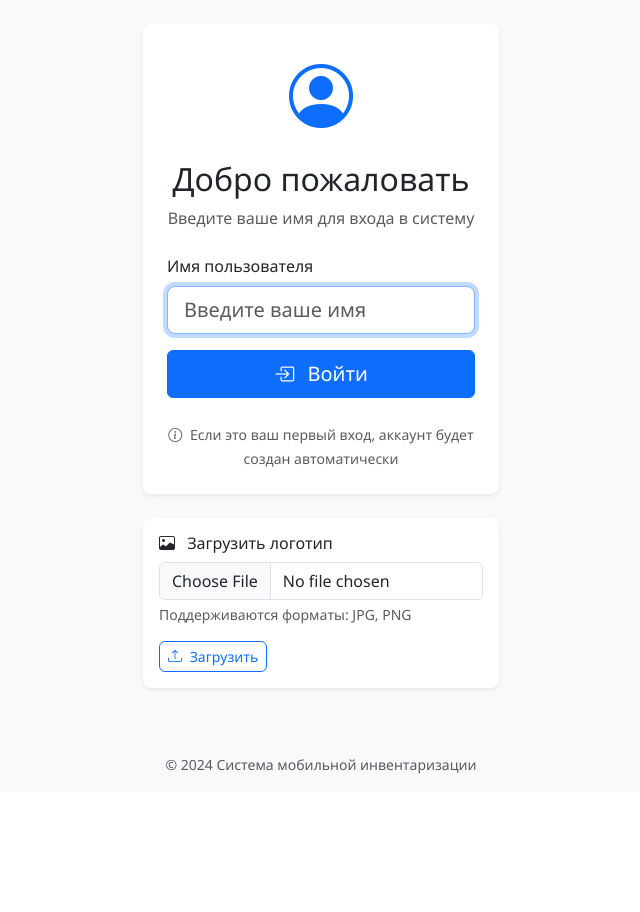
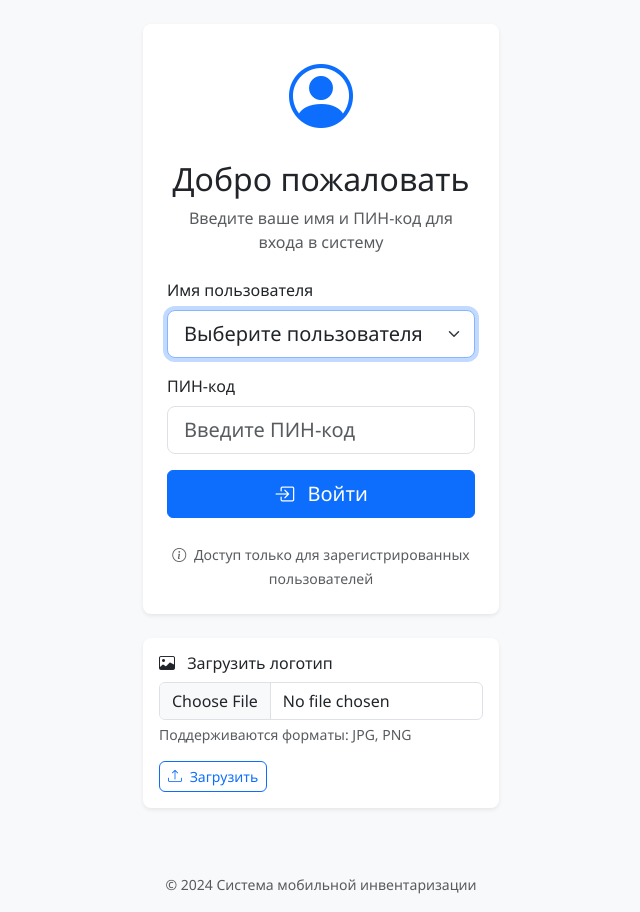
Before and after one commit to darkistan/Code, a FastAPI app: page / in a window 1280 px wide. Shown: the part 56-968 px from the top of the page, without its empty margins (319-959 px from the left). Before the commit the page ends 830 px from the top, so only its background shows below. Run offline with FastAPI, Linux system fonts and the light colour scheme.

Commit message:
Add user authentication with PIN and user management via users.txt
Co-authored-by: darkistan5 <darkistan5@gmail.com>

```diff
--- a/main.py
+++ b/main.py
@@ -101,24 +101,49 @@ def get_logo_path():
             return f"/static/logo/logo.{ext}"
     return None
 
+def load_users_from_file():
+    """Загружает пользователей из файла users.txt"""
+    users = {}
+    try:
+        with open('users.txt', 'r', encoding='utf-8') as f:
+            for line in f:
+                line = line.strip()
+                if line and ':' in line:
+                    name, pin = line.split(':', 1)
+                    users[name.strip()] = pin.strip()
+    except FileNotFoundError:
+        print("Файл users.txt не найден. Создайте файл с пользователями в формате: Имя:ПИН")
+    return users
+
+def authenticate_user(name: str, pin: str) -> bool:
+    """Проверяет пользователя и пин-код"""
+    users = load_users_from_file()
+    return name in users and users[name] == pin
+
 def get_or_create_user(name: str) -> int:
+    """Получает пользователя из БД или создает его если он есть в файле"""
     conn = get_db_connection()
     cursor = conn.cursor()
 
-    # Проверяем, существует ли пользователь
+    # Проверяем, существует ли пользователь в БД
     cursor.execute("SELECT id FROM users WHERE name = ?", (name,))
     user = cursor.fetchone()
 
     if user:
         user_id = user['id']
     else:
-        # Создаем нового пользователя
-        cursor.execute(
-            "INSERT INTO users (name, created_at) VALUES (?, ?)",
-            (name, datetime.now().isoformat())
-        )
-        user_id = cursor.lastrowid
-        conn.commit()
+        # Создаем пользователя в БД только если он есть в файле
+        users_file = load_users_from_file()
+        if name in users_file:
+            cursor.execute(
+                "INSERT INTO users (name, created_at) VALUES (?, ?)",
+                (name, datetime.now().isoformat())
+            )
+            user_id = cursor.lastrowid
+            conn.commit()
+        else:
+            conn.close()
+            return None
 
     conn.close()
     return user_id
@@ -254,17 +279,53 @@ def generate_csv(document_id: int) -> str:
 # Маршруты
 @app.get("/", response_class=HTMLResponse)
 async def home(request: Request):
+    users = load_users_from_file()
     return templates.TemplateResponse("login.html", {
         "request": request,
-        "logo_path": get_logo_path()
+        "logo_path": get_logo_path(),
+        "users": list(users.keys())
     })
 
 @app.post("/login")
-async def login(name: str = Form(...)):
+async def login(request: Request, name: str = Form(...), pin: str = Form(...)):
     if not name.strip():
-        raise HTTPException(status_code=400, detail="Имя не может быть пустым")
+        users = load_users_from_file()
+        return templates.TemplateResponse("login.html", {
+            "request": request,
+            "logo_path": get_logo_path(),
+            "users": list(users.keys()),
+            "error": "Имя не может быть пустым"
+        })
+
+    if not pin.strip():
+        users = load_users_from_file()
+        return templates.TemplateResponse("login.html", {
+            "request": request,
+            "logo_path": get_logo_path(),
+            "users": list(users.keys()),
+            "error": "ПИН-код не может быть пустым"
+        })
+
+    # Проверяем авторизацию
+    if not authenticate_user(name.strip(), pin.strip()):
+        users = load_users_from_file()
+        return templates.TemplateResponse("login.html", {
+            "request": request,
+            "logo_path": get_logo_path(),
+            "users": list(users.keys()),
+            "error": "Неверное имя пользователя или ПИН-код"
+        })
 
     user_id = get_or_create_user(name.strip())
+    if user_id is None:
+        users = load_users_from_file()
+        return templates.TemplateResponse("login.html", {
+            "request": request,
+            "logo_path": get_logo_path(),
+            "users": list(users.keys()),
+            "error": "Пользователь не найден в системе"
+        })
+
     response = RedirectResponse(url=f"/dashboard/{user_id}", status_code=303)
     return response
 
--- a/templates/login.html
+++ b/templates/login.html
@@ -10,19 +10,41 @@
                 <div class="text-center mb-4">
                     <i class="bi bi-person-circle text-primary" style="font-size: 4rem;"></i>
                     <h2 class="card-title mt-3">Добро пожаловать</h2>
-                    <p class="text-muted">Введите ваше имя для входа в систему</p>
+                    <p class="text-muted">Введите ваше имя и ПИН-код для входа в систему</p>
                 </div>
 
-                <form method="post" action="/login">
+                {% if error %}
+                <div class="alert alert-danger alert-dismissible fade show" role="alert">
+                    <i class="bi bi-exclamation-triangle me-2"></i>
+                    {{ error }}
+                    <button type="button" class="btn-close" data-bs-dismiss="alert"></button>
+                </div>
+                {% endif %}
+
+                <form method="post" action="/login" id="loginForm">
                     <div class="mb-3">
                         <label for="name" class="form-label">Имя пользователя</label>
-                        <input type="text"
+                        <select class="form-select form-select-lg"
+                                id="name"
+                                name="name"
+                                required
+                                autofocus>
+                            <option value="">Выберите пользователя</option>
+                            {% for user in users %}
+                            <option value="{{ user }}">{{ user }}</option>
+                            {% endfor %}
+                        </select>
+                    </div>
+
+                    <div class="mb-3">
+                        <label for="pin" class="form-label">ПИН-код</label>
+                        <input type="password"
                                class="form-control form-control-lg"
-                               id="name"
-                               name="name"
-                               placeholder="Введите ваше имя"
-                               required
-                               autofocus>
+                               id="pin"
+                               name="pin"
+                               placeholder="Введите ПИН-код"
+                               maxlength="4"
+                               required>
                     </div>
 
                     <div class="d-grid">
@@ -36,7 +58,7 @@
                 <div class="text-center mt-4">
                     <small class="text-muted">
                         <i class="bi bi-info-circle me-1"></i>
-                        Если это ваш первый вход, аккаунт будет создан автоматически
+                        Доступ только для зарегистрированных пользователей
                     </small>
                 </div>
             </div>
@@ -71,6 +93,7 @@
 
 {% block scripts %}
 <script>
+// Обработка формы загрузки логотипа
 document.getElementById('logoForm').addEventListener('submit', async function(e) {
     e.preventDefault();
 
--- /dev/null
+++ b/users.txt
@@ -0,0 +1,5 @@
+Иван Петров:1234
+Мария Сидорова:5678
+Александр Козлов:9999
+Елена Смирнова:0000
+Дмитрий Волков:1111
```
Also changed, not shown: README.md.
